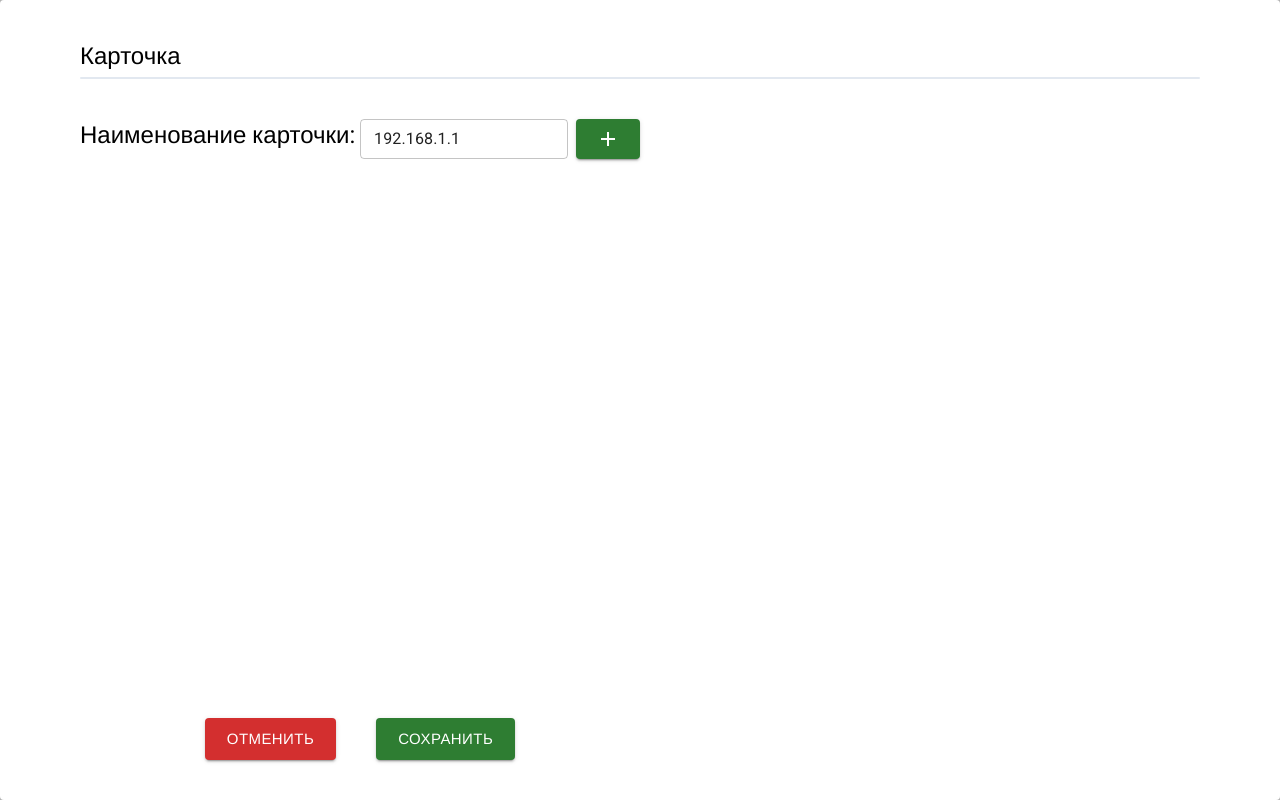
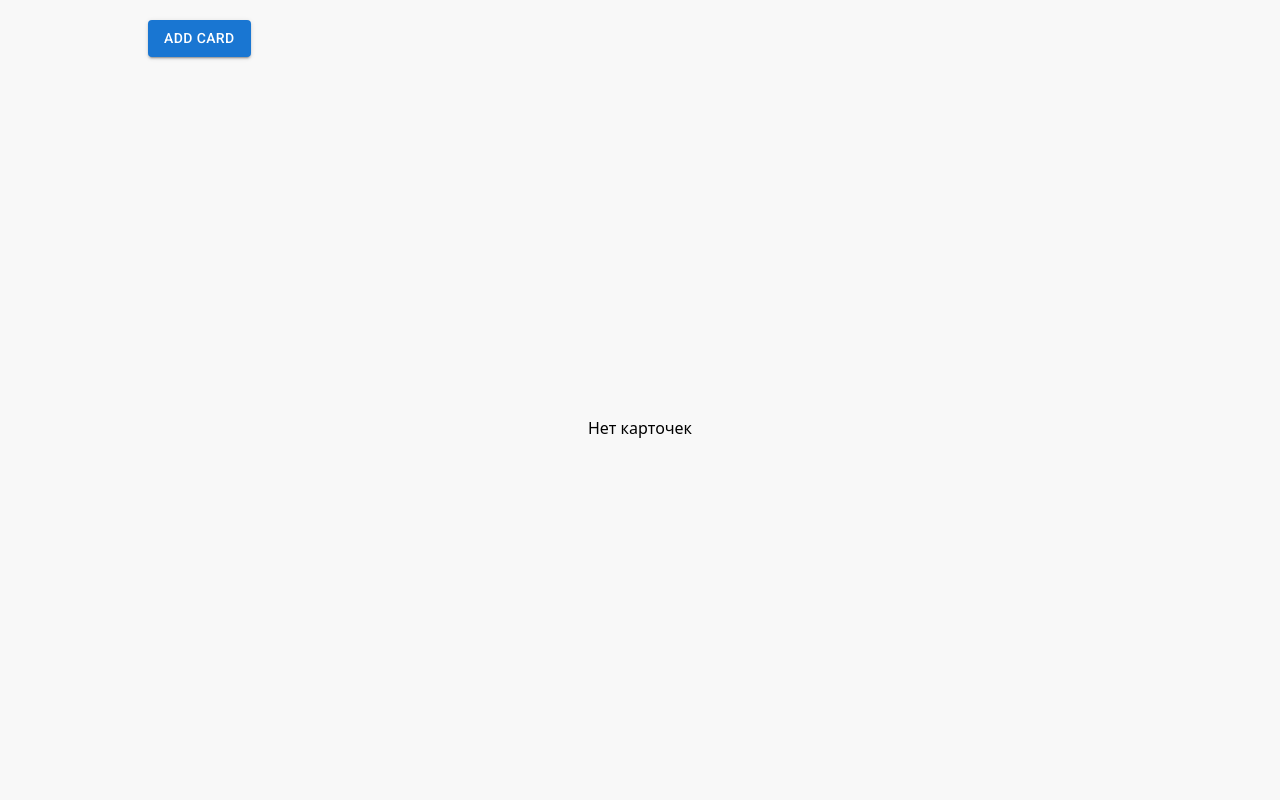
Before and after one commit to MakarTemlyakov/CardFields, a React (Vite) app in the folder cardFields/: page /cards/1 in a window 1280 px wide. Built offline with nearby package versions, Linux system fonts and the light colour scheme; a web font is replaced by a local one.

Commit message:
add components cards

```diff
--- a/cardFields/index.html
+++ b/cardFields/index.html
@@ -8,8 +8,8 @@
   <title>Vite + React + TS</title>
 </head>
 
-<body class="h-full flex flex-col bg-[#b1b1b1]">
-  <div id="root" class="flex grow flex-col items-center justify-center "></div>
+<body class="h-full flex flex-col bg-[#f8f8f8]">
+  <div id="root" class="flex flex-col h-full"></div>
 
   <script type="module" src="/src/main.tsx"></script>
 </body>
--- a/cardFields/src/App.tsx
+++ b/cardFields/src/App.tsx
@@ -4,9 +4,9 @@ import { useState, createContext, useReducer, Dispatch } from 'react';
 import './index.css'
 
 import { FormField } from './components/FormField/FormFiled';
-import { Card } from './components/Card/Card';
 import { Action, fieldsRedcuer } from './reducers/fieldsReducer';
-import { DataCard, cardsReducer, CardAction } from './reducers/cardsReducer';
+import { cardsReducer, CardAction, initialCards } from './reducers/cardsReducer';
+import { Cards } from './components/Cards/Cards';
 
 export type DataField = {
   id: number;
@@ -15,10 +15,10 @@ export type DataField = {
 }
 
 const fields: DataField[] = [];
-const cards: DataCard[] = [];
+
 
 export const FieldsContext = createContext(fields);
-export const CardsContext = createContext(cards);
+export const CardsContext = createContext(initialCards);
 export const CardsDispatchContex = createContext<Dispatch<CardAction>>(() => { });
 export const FieldsDispatchContext = createContext<Dispatch<Action>>(() => { });
 
@@ -29,8 +29,9 @@ function App() {
   );
   const [cards, dispatchCard] = useReducer(
     cardsReducer,
-    []
+    initialCards
   );
+
   const [isShowFormAdd, setShowFormAdd] = useState(false);
 
   const onToggleAddForm = () => {
@@ -41,18 +42,18 @@ function App() {
   console.log(cards);
 
   return (
-    <>
+    <div className='w-4/5 flex flex-col grow m-auto p-5'>
       <FieldsContext.Provider value={fields}>
         <FieldsDispatchContext.Provider value={dispatchField}>
-          <CardsContext.Provider value={cards}>
+          <CardsContext.Provider value={initialCards}>
             <CardsDispatchContex.Provider value={dispatchCard}>
-              <Card onShowAddForm={onToggleAddForm} />
+              <Cards cards={cards.cards} />
               {isShowFormAdd && <FormField onToggleAddForm={onToggleAddForm} />}
             </CardsDispatchContex.Provider>
           </CardsContext.Provider>
         </FieldsDispatchContext.Provider>
       </FieldsContext.Provider>
-    </>
+    </div>
   )
 }
 
--- a/cardFields/src/actions/constatns.ts
+++ b/cardFields/src/actions/constatns.ts
@@ -1,9 +1,11 @@
 const ADD = 'add';
 const DELETE = 'delete';
 const SAVE_CARD = 'SAVE_CARD';
+const TOGGLE_ADD_FORM = 'TOGGLE_ADD_FORM';
 
 export const actions = {
   ADD,
   SAVE_CARD,
   DELETE,
+  TOGGLE_ADD_FORM,
 };
--- a/cardFields/src/components/Card/Card.tsx
+++ b/cardFields/src/components/Card/Card.tsx
@@ -2,18 +2,19 @@ import { Button, Typography } from '@mui/material';
 import { OutlinedInput } from '@mui/material';
 import Add from '@mui/icons-material/Add';
 import RemoveIcon from '@mui/icons-material/Remove';
-import { CardsContext, CardsDispatchContex, DataField, FieldsContext, FieldsDispatchContext } from '../../App';
+import { CardsDispatchContex, DataField, FieldsContext, FieldsDispatchContext } from '../../App';
 import { useContext } from 'react';
 import { actions } from '../../actions/constatns';
+import { DataCard } from '../../reducers/cardsReducer';
+
+type CardProps = {
+    onShowAddForm: () => void;
+    card: DataCard;
+}
 
 
 
-type CardProps = {
-    onShowAddForm: () => void;
-}
-
-let cardId = 0;
-export const Card: React.FC<CardProps> = ({ onShowAddForm }) => {
+export const Card: React.FC<CardProps> = ({ onShowAddForm, card }) => {
     const fields = useContext(FieldsContext);
     const dispatchField = useContext(FieldsDispatchContext);
     const dispatchCard = useContext(CardsDispatchContex);
@@ -33,9 +34,15 @@ export const Card: React.FC<CardProps> = ({ onShowAddForm }) => {
         dispatchCard({
             type: actions.SAVE_CARD,
             payload: {
-                id: cardId++,
+                id: 1,
                 cardFields: fields,
             }
+        })
+    }
+
+    const onToggleAddForm = () => {
+        dispatchCard({
+            type: actions.TOGGLE_ADD_FORM,
         })
     }
 
@@ -51,13 +58,13 @@ export const Card: React.FC<CardProps> = ({ onShowAddForm }) => {
                         <Button children={<Add />} variant="contained" size="small" color='success' onClick={() => onShowAddForm()} />
                     </div>
                 </div>
-                {fields.length > 0 && fields.map((field: DataField) => (
+                {card.cardFields.length > 0 && card.cardFields.map((field: DataField) => (
                     <div className='grid grid-cols-2' key={field.id}>
                         <Typography variant='h5' mb='5px' className='flex flex-1'>{field.name}:</Typography>
                         <div className='flex gap-2'>
                             <OutlinedInput size='small' value={field.value} />
                             <Button children={<RemoveIcon />} variant="contained" size="small" color='error' onClick={() => onDeleteField(field)} />
-                            <Button children={<Add />} variant="contained" size="small" color='success' onClick={() => onShowAddForm()} />
+                            <Button children={<Add />} variant="contained" size="small" color='success' onClick={onToggleAddForm} />
                         </div>
                     </div>
                 ))}
--- /dev/null
+++ b/cardFields/src/components/Cards/Cards.tsx
@@ -0,0 +1,20 @@
+import { Button } from "@mui/material";
+import { DataCard } from "../../reducers/cardsReducer"
+import { Card } from "../Card/Card"
+
+interface CardsProps {
+    cards: DataCard[];
+}
+
+export const Cards: React.FC<CardsProps> = ({ cards }) => {
+    return <div className="flex flex-col h-full items-start gap-5">
+        <Button variant='contained' color='primary'>ADD Card</Button>
+        <div className="flex flex-grow items-center m-auto">
+            {cards.length > 0 ?
+                cards.map((card) => (
+                    <Card onShowAddForm={() => { }} card={card} key={card.id} />
+                )) : <div>Нет карточек</div>
+            }
+        </div>
+    </div>
+}
--- a/cardFields/src/reducers/cardsReducer.ts
+++ b/cardFields/src/reducers/cardsReducer.ts
@@ -2,46 +2,48 @@ import { DataField } from '../App';
 import { actions } from '../actions/constatns';
 
 type Payload<T> = T;
+
+export type DataCard = {
+  id: number;
+  cardFields: DataField[];
+};
 
 export type CardAction = {
   type: string;
   payload: Payload<DataCard>;
 };
 
-export type DataCard = {
-  id: number;
-  cardFields: DataField[];
+interface CardsState {
+  cards: DataCard[];
+}
+
+export const initialCards: CardsState = {
+  cards: [],
 };
 
-export const cardsReducer = (cards: DataCard[], action: CardAction) => {
+export const cardsReducer = (state = initialCards, action: CardAction) => {
+  let newState = { ...state };
   switch (action.type) {
     case actions.SAVE_CARD: {
-      const newCards = [...cards];
-      const card = newCards.find((card) => card.id === action.payload.id);
+      const card = newState.cards.find((c) => c.id === action.payload.id);
       if (card) {
         const newCard = { ...card, cardFields: action.payload.cardFields };
-        // TODO: Изменить логику для измнения текущей карточки с существующим id
-        return newCards.map((card) => {
-          if (card.id === newCard.id) {
-            return {
-              id: newCard.id,
-              cardFields: newCard.cardFields,
-            };
-          } else {
-            return card;
-          }
-        });
+        newState.cards = state.cards.map((c) => (c.id === action.payload.id ? newCard : c));
+        newState = { cards: newState.cards };
+        return newState;
       } else {
-        return [
-          ...cards,
-          {
-            id: action.payload.id,
-            cardFields: action.payload.cardFields,
-          },
-        ];
+        newState = { cards: [action.payload] };
       }
+
+      return newState;
     }
+
+    case actions.TOGGLE_ADD_FORM: {
+      console.log('show');
+      return state;
+    }
+
     default:
-      return cards;
+      return state;
   }
 };
```
